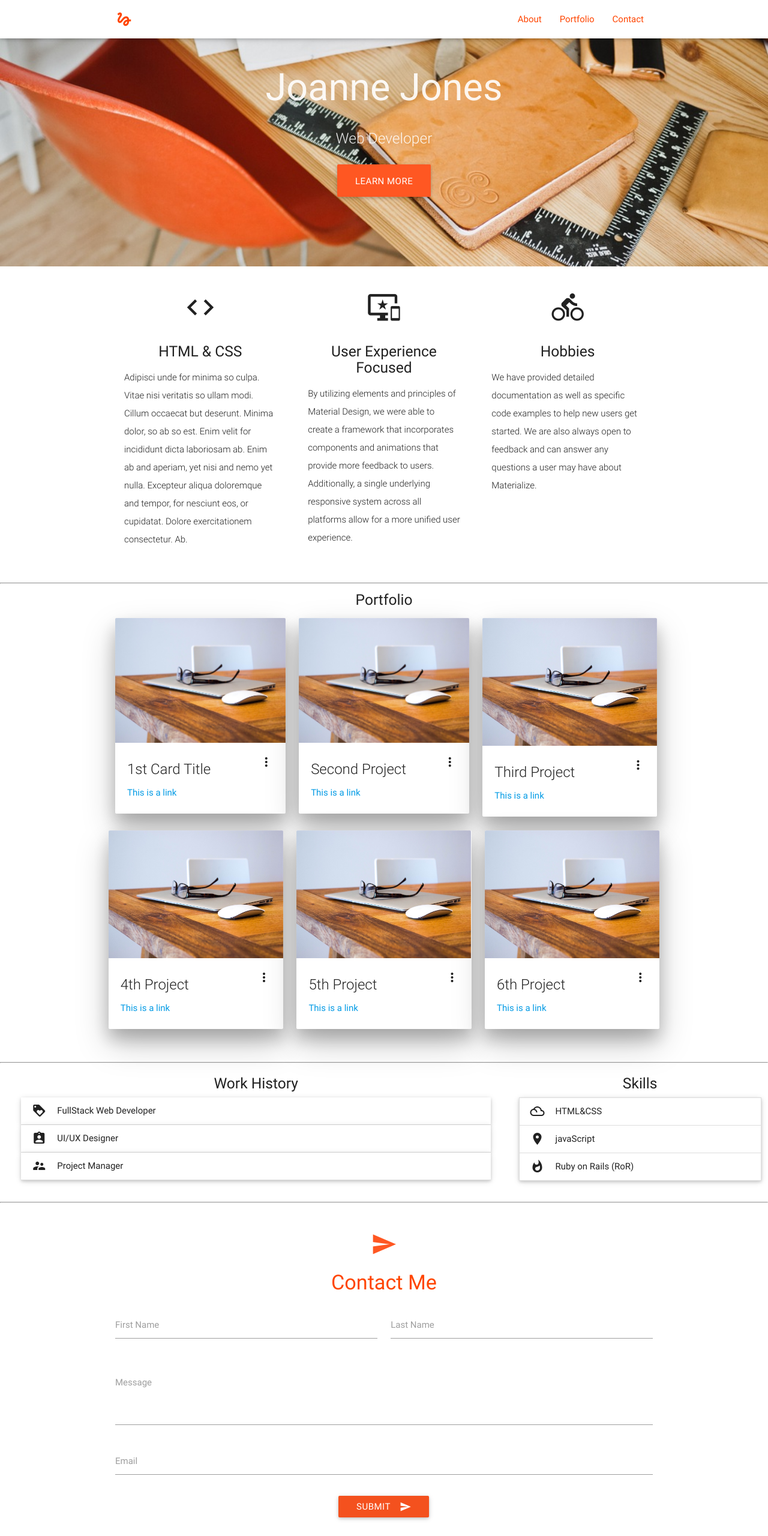
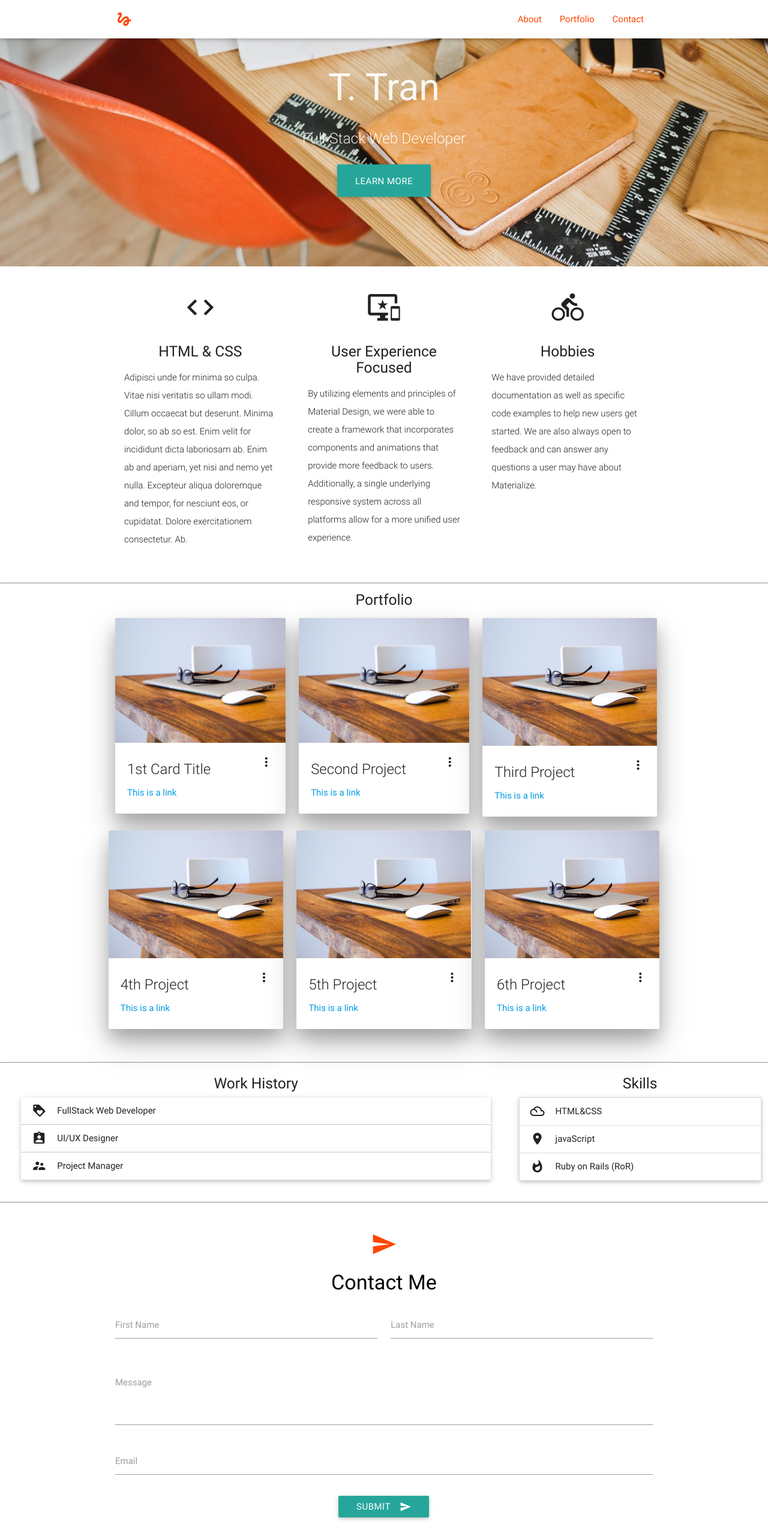
Before and after one commit to avyrwl1/web-dev-portfolio, a plain HTML site: page index.html in a window 1280 px wide. Shown: the top 2560 px of the page at 60% size. Drawn offline with nearby package versions, Linux system fonts and the light colour scheme.

Commit message:
changed UI on index.html from orange to teal

```diff
--- a/index.html
+++ b/index.html
@@ -40,12 +40,12 @@
             <div class="container">
                 <br>
                 <br>
-                <h1 class="header center -text text-lighten-2">Joanne Jones</h1>
+                <h1 class="header center -text text-lighten-2">T. Tran </h1>
                 <div class="row center">
-                    <h5 class="header col s12 light">Web Developer</h5>
+                    <h5 class="header col s12 light">Full-Stack Web Developer</h5>
                 </div>
                 <div class="row center">
-                    <a href="#" id="download-button" class="btn-large waves-effect waves-light deep-orange darken-">Learn More</a>
+                    <a href="#" id="download-button" class="btn-large waves-effect waves-light ">Learn More</a>
                 </div>
                 <br>
                 <br>
@@ -279,8 +279,8 @@
         <div class="section">
             <div class="row">
                 <div class="col s12 center">
-                    <h3 id="contact"><a href="mailto:someone@example.com" target="_top"><i class="mdi-content-send deep-orange-text"></i></a></h3>
-                    <h4 class="">Contact Me</h4>
+                    <h3 id="contact"><a href="mailto:someone@example.com" target="_top"><i class="mdi-content-send "></i></a></h3>
+                    <h4 class="black-text">Contact Me</h4>
                     <div class="row">
                         <form class="col s12">
                             <div class="row">
@@ -304,7 +304,7 @@
                                             <label for="email">Email</label>
                                         </div>
                                     </div>
-                                    <button class="deep-orange darken-1 btn waves-effect waves-light" type="submit" name="action">Submit
+                                    <button class=" btn waves-effect waves-light" type="submit" name="action">Submit
                                         <i class="material-icons right">send</i>
                                     </button>
 
@@ -319,7 +319,7 @@
             <!--/Contact Form-->
 
             <!--Footer-->
-            <footer id="footer" class="page-footer deep-orange darken-2">
+            <footer id="footer" class="page-footer ">
                 <div class="container">
                     <div class="row">
                     </div>
```
